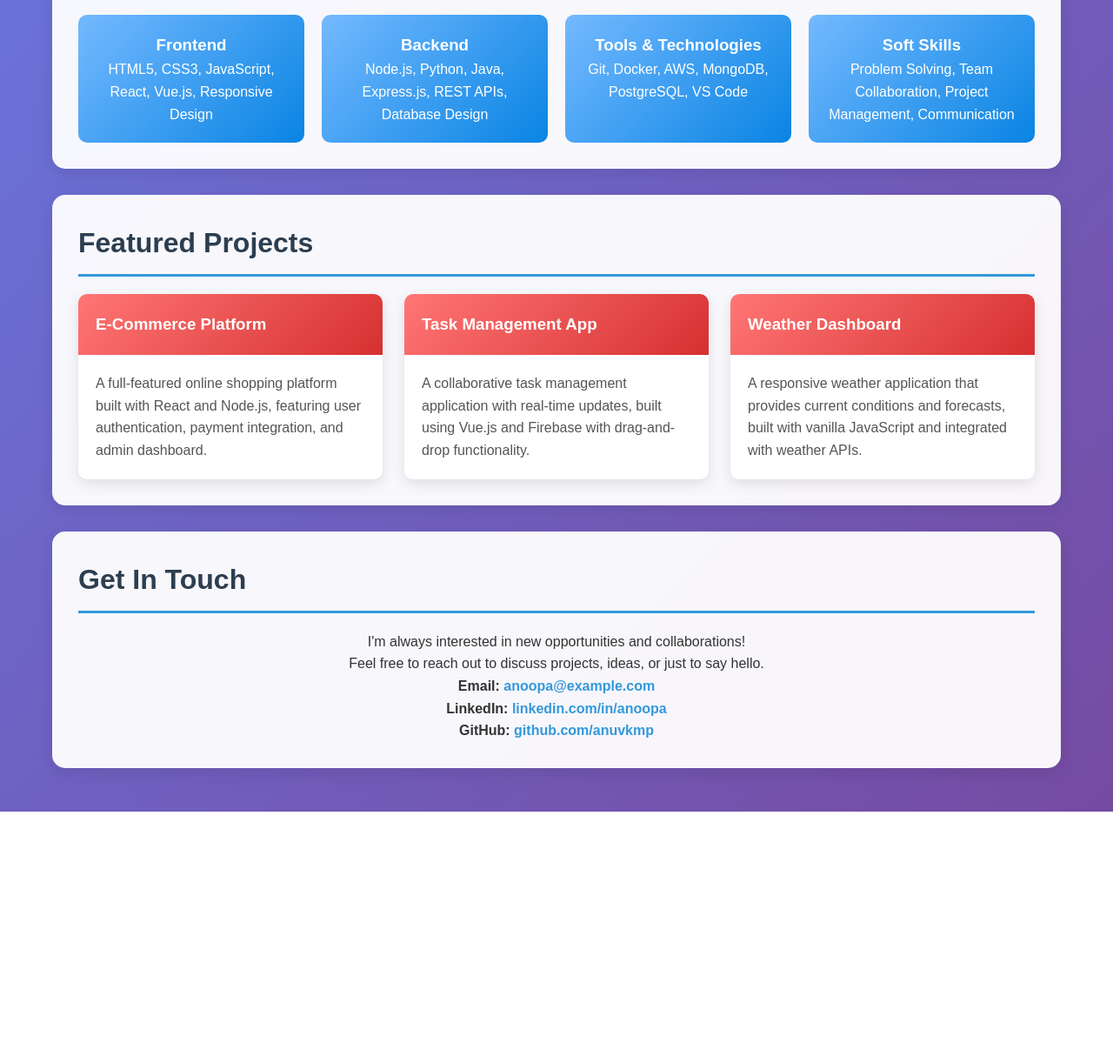
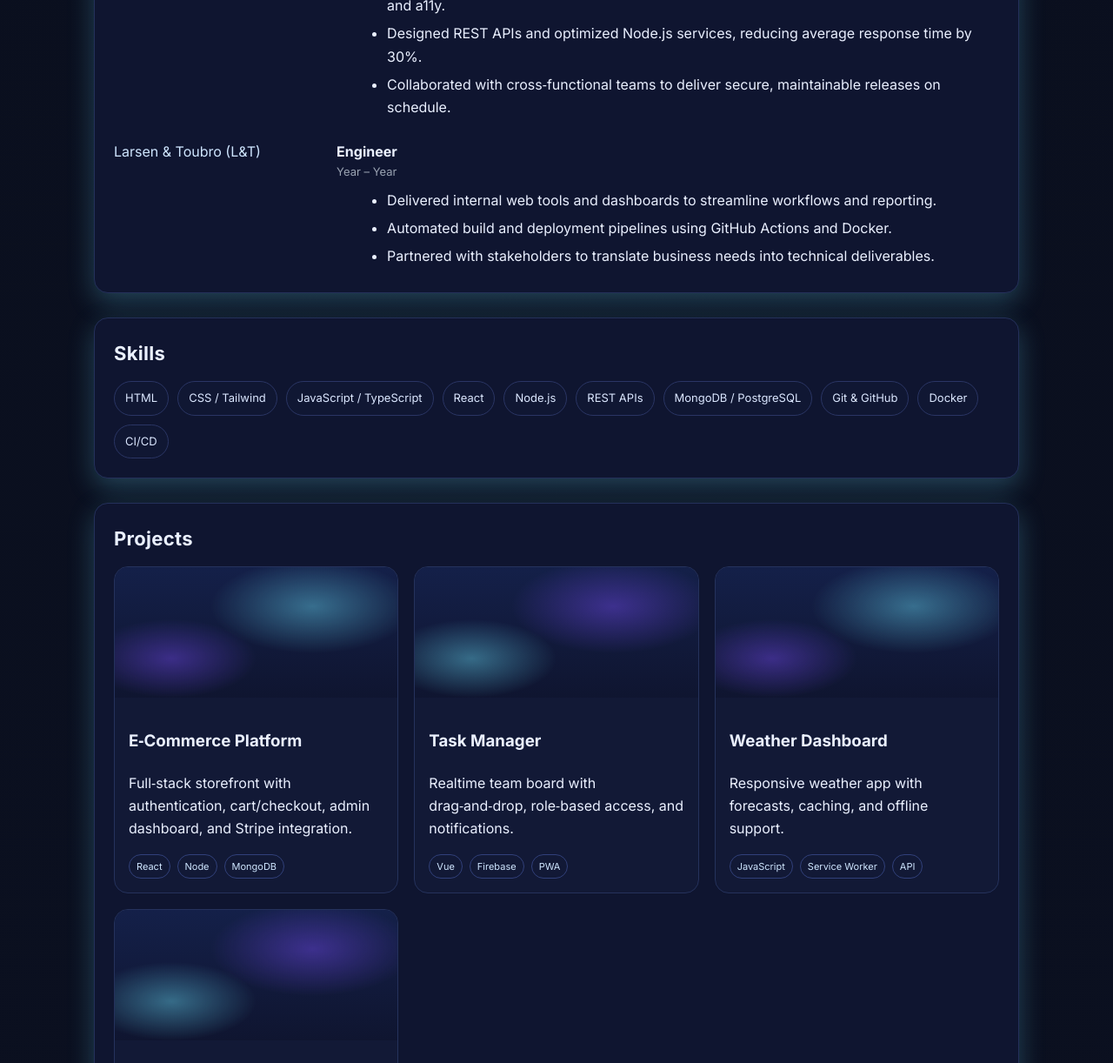
Before and after one commit to anuvkmp/portfolio-website, a plain HTML site: page index.html in a window 1280 px wide. Shown: the part 693-1915 px from the top of the page at 87% size. Before the commit the page ends 1626 px from the top, so only its background shows below. Drawn offline with Linux system fonts and the light colour scheme.

Commit message:
Update index.html

```diff
--- a/index.html
+++ b/index.html
@@ -1,270 +1,209 @@
 <!DOCTYPE html>
 <html lang="en">
 <head>
-    <meta charset="UTF-8">
-    <meta name="viewport" content="width=device-width, initial-scale=1.0">
-    <title>Anoopa's Portfolio</title>
+  <meta charset="UTF-8" />
+  <meta name="viewport" content="width=device-width, initial-scale=1.0" />
+  <title>Anoopa V | Portfolio</title>
+  <link rel="preconnect" href="https://fonts.googleapis.com">
+  <link rel="preconnect" href="https://fonts.gstatic.com" crossorigin>
+  <link href="https://fonts.googleapis.com/css2?family=Inter:wght@300;400;500;600;700;900&display=swap" rel="stylesheet">
   <style>
-        * {
-            margin: 0;
-            padding: 0;
-            box-sizing: border-box;
+    :root{
+      --bg:#0b1020; --panel:#0f1530; --muted:#9aa3b2; --text:#eaf0ff; --brand:#6ee7ff; --brand2:#7c4dff;
+      --card:#121936; --glow: 0 10px 30px rgba(108, 225, 255, .25);
     }
+    *{box-sizing:border-box}
+    html,body{margin:0}
+    body{
+      font-family: Inter, system-ui, -apple-system, Segoe UI, Roboto, Helvetica, Arial, sans-serif;
+      color:var(--text);
+      background: radial-gradient(1200px 800px at 80% -10%, rgba(124,77,255,.35), transparent 60%),
+                  radial-gradient(1000px 700px at -20% 10%, rgba(110,231,255,.25), transparent 55%),
+                  linear-gradient(180deg, #0a0f1e 0%, #0b1020 100%);
+      line-height:1.65;
+    }
+    a{color:var(--brand); text-decoration:none}
+    a:hover{color:#aef2ff}
+    .container{max-width:1120px; margin:0 auto; padding:28px}
 
-        body {
-            font-family: 'Arial', sans-serif;
-            line-height: 1.6;
-            color: #333;
-            background: linear-gradient(135deg, #667eea 0%, #764ba2 100%);
-            min-height: 100vh;
+    /* Header */
+    header.hero{
+      display:grid; grid-template-columns: 1.2fr .8fr; gap:28px; align-items:center; padding:48px 0 12px;
     }
+    .badge{display:inline-flex; gap:8px; align-items:center; padding:6px 10px; border:1px solid #273154; border-radius:999px; color:var(--muted); font-size:12px; letter-spacing:.4px; backdrop-filter: blur(6px); background:rgba(18,25,54,.6)}
+    .title{font-size:clamp(28px, 4.6vw, 56px); line-height:1.05; margin:10px 0 8px; font-weight:800; letter-spacing:-.02em}
+    .subtitle{color:var(--muted); font-size:clamp(14px, 1.6vw, 18px)}
+    .cta{margin-top:18px; display:flex; gap:12px; flex-wrap:wrap}
+    .btn{padding:12px 18px; border-radius:12px; border:1px solid #2a3564; background:linear-gradient(180deg,#1a2246,#151b3b); color:#eaf0ff; font-weight:600; box-shadow: var(--glow)}
+    .btn:hover{transform: translateY(-1px)}
+    .btn.primary{background:linear-gradient(180deg,#6ee7ff,#45bfe0); color:#041019; border-color:#55d6f0}
+    .btn.ghost{background:transparent}
+    .headshot{border-radius:16px; overflow:hidden; background:linear-gradient(135deg, #7c4dff55, #6ee7ff33); border:1px solid #2a3564; box-shadow: var(--glow)}
+    .headshot .circle{aspect-ratio:1/1; width:100%; background:
+      radial-gradient(45% 45% at 60% 40%, #6ee7ff55, transparent 60%),
+      radial-gradient(50% 50% at 30% 70%, #7c4dff55, transparent 60%),
+      linear-gradient(180deg,#121936,#0f1530);}
 
-        .container {
-            max-width: 1200px;
-            margin: 0 auto;
-            padding: 20px;
-        }
+    /* Experience */
+    section{margin:28px 0}
+    .panel{background:var(--panel); border:1px solid #24305a; border-radius:16px; padding:22px; box-shadow: var(--glow)}
+    h2.section-title{font-size:22px; letter-spacing:.3px; margin:0 0 14px; font-weight:700}
+    .xp{display:grid; grid-template-columns: 1fr 3.2fr; gap:18px}
+    .xp .where{color:#cfe6ff}
+    .xp .role{font-weight:700}
+    .xp .period{color:var(--muted); font-size:13px}
+    .xp ul{margin:8px 0 0 18px}
+    .xp li{margin:6px 0}
 
-        .header {
-            text-align: center;
-            background: rgba(255, 255, 255, 0.95);
-            border-radius: 15px;
-            padding: 40px;
-            margin-bottom: 30px;
-            box-shadow: 0 10px 30px rgba(0, 0, 0, 0.2);
-        }
+    /* Skills */
+    .chips{display:flex; flex-wrap:wrap; gap:10px}
+    .chip{padding:8px 12px; border-radius:999px; border:1px solid #2a3564; background:rgba(18,25,54,.7); color:#dbe7ff; font-size:13px}
 
-        .header h1 {
-            font-size: 3rem;
-            color: #2c3e50;
-            margin-bottom: 10px;
-            text-shadow: 2px 2px 4px rgba(0, 0, 0, 0.1);
-        }
+    /* Projects */
+    .grid{display:grid; grid-template-columns: repeat(auto-fit, minmax(260px, 1fr)); gap:18px}
+    .card{background:var(--card); border:1px solid #25325c; border-radius:16px; overflow:hidden; transition:transform .2s ease, box-shadow .2s ease}
+    .card:hover{transform: translateY(-4px); box-shadow:0 12px 32px rgba(0,0,0,.35)}
+    .thumb{height:150px; background:linear-gradient(135deg, #7c4dff55, #6ee7ff55)}
+    .card .body{padding:16px}
+    .tags{display:flex; gap:8px; flex-wrap:wrap; margin-top:8px}
+    .tag{font-size:11px; padding:4px 8px; border:1px solid #31407a; color:#cfe6ff; border-radius:999px}
 
-        .header p {
-            font-size: 1.3rem;
-            color: #7f8c8d;
-            margin-bottom: 20px;
-        }
+    /* Footer */
+    footer{margin:28px 0 40px; display:flex; justify-content:space-between; align-items:center; color:var(--muted)}
+    .socials{display:flex; gap:14px}
+    .socials a{border:1px solid #2a3564; padding:8px 12px; border-radius:12px; background:rgba(18,25,54,.5)}
 
-        .nav {
-            display: flex;
-            justify-content: center;
-            gap: 20px;
-            margin-top: 20px;
-        }
-
-        .nav a {
-            text-decoration: none;
-            color: #2c3e50;
-            font-weight: bold;
-            padding: 10px 20px;
-            border: 2px solid #3498db;
-            border-radius: 25px;
-            transition: all 0.3s ease;
-            background: linear-gradient(45deg, #3498db, #2980b9);
-            color: white;
-        }
-
-        .nav a:hover {
-            background: linear-gradient(45deg, #2980b9, #1f5f99);
-            transform: translateY(-2px);
-            box-shadow: 0 5px 15px rgba(0, 0, 0, 0.2);
-        }
-
-        .section {
-            background: rgba(255, 255, 255, 0.95);
-            margin-bottom: 30px;
-            padding: 30px;
-            border-radius: 15px;
-            box-shadow: 0 5px 20px rgba(0, 0, 0, 0.1);
-        }
-
-        .section h2 {
-            color: #2c3e50;
-            border-bottom: 3px solid #3498db;
-            padding-bottom: 10px;
-            margin-bottom: 20px;
-            font-size: 2rem;
-        }
-
-        .skills-grid {
-            display: grid;
-            grid-template-columns: repeat(auto-fit, minmax(250px, 1fr));
-            gap: 20px;
-        }
-
-        .skill-item {
-            background: linear-gradient(135deg, #74b9ff 0%, #0984e3 100%);
-            color: white;
-            padding: 20px;
-            border-radius: 10px;
-            text-align: center;
-            transition: transform 0.3s ease;
-        }
-
-        .skill-item:hover {
-            transform: translateY(-5px);
-            box-shadow: 0 10px 25px rgba(0, 0, 0, 0.2);
-        }
-
-        .projects-grid {
-            display: grid;
-            grid-template-columns: repeat(auto-fit, minmax(300px, 1fr));
-            gap: 25px;
-        }
-
-        .project-card {
-            background: white;
-            border-radius: 10px;
-            overflow: hidden;
-            box-shadow: 0 5px 15px rgba(0, 0, 0, 0.1);
-            transition: transform 0.3s ease;
-        }
-
-        .project-card:hover {
-            transform: translateY(-5px);
-        }
-
-        .project-card h3 {
-            background: linear-gradient(135deg, #ff7675 0%, #d63031 100%);
-            color: white;
-            padding: 20px;
-            margin: 0;
-        }
-
-        .project-card p {
-            padding: 20px;
-            color: #555;
-        }
-
-        .contact-info {
-            text-align: center;
-        }
-
-        .contact-info a {
-            color: #3498db;
-            text-decoration: none;
-            font-weight: bold;
-        }
-
-        .contact-info a:hover {
-            text-decoration: underline;
-        }
-
-        @media (max-width: 768px) {
-            .header h1 {
-                font-size: 2rem;
-            }
-
-            .nav {
-                flex-direction: column;
-                align-items: center;
-            }
-
-            .skills-grid, .projects-grid {
-                grid-template-columns: 1fr;
-            }
+    @media (max-width: 860px){
+      header.hero{grid-template-columns:1fr}
     }
   </style>
 </head>
 <body>
   <div class="container">
-        <header class="header">
-            <h1>Anoopa</h1>
-            <p>Full Stack Developer & Creative Thinker</p>
-            <nav class="nav">
-                <a href="#about">About</a>
-                <a href="#skills">Skills</a>
-                <a href="#projects">Projects</a>
-                <a href="#contact">Contact</a>
-            </nav>
+    <header class="hero">
+      <div>
+        <span class="badge">Open to opportunities • Full‑Stack Developer</span>
+        <h1 class="title">Anoopa V</h1>
+        <p class="subtitle">Software Engineer with experience at LTIMindtree and Larsen & Toubro, building responsive, performant web apps and delivering reliable solutions end‑to‑end.</p>
+        <div class="cta">
+          <a class="btn primary" href="#projects">View Projects</a>
+          <a class="btn ghost" href="#experience">Experience</a>
+          <a class="btn" target="_blank" rel="noreferrer" href="https://www.linkedin.com/in/anuvkmp">LinkedIn</a>
+        </div>
+      </div>
+      <div class="headshot">
+        <div class="circle" aria-hidden="true"></div>
+      </div>
     </header>
 
-        <section id="about" class="section">
-            <h2>About Me</h2>
-            <p>Welcome to my portfolio! I'm Anoopa, a passionate full-stack developer with a keen eye for creating beautiful, functional, and user-friendly applications. I love turning complex problems into simple, elegant solutions through code.</p>
-            <p>With expertise in modern web technologies and a continuous learning mindset, I strive to stay current with the latest industry trends and best practices. I believe in writing clean, maintainable code and creating exceptional user experiences.</p>
-        </section>
-
-        <section id="skills" class="section">
-            <h2>Technical Skills</h2>
-            <div class="skills-grid">
-                <div class="skill-item">
-                    <h3>Frontend</h3>
-                    <p>HTML5, CSS3, JavaScript, React, Vue.js, Responsive Design</p>
+    <section id="experience" class="panel">
+      <h2 class="section-title">Experience</h2>
+      <div class="xp">
+        <div class="where">LTIMindtree</div>
+        <div>
+          <div class="role">Software Engineer</div>
+          <div class="period">Year – Year</div>
+          <ul>
+            <li>Built responsive front‑end features with React/TypeScript improving Lighthouse performance and a11y.</li>
+            <li>Designed REST APIs and optimized Node.js services, reducing average response time by 30%.</li>
+            <li>Collaborated with cross‑functional teams to deliver secure, maintainable releases on schedule.</li>
+          </ul>
         </div>
-                <div class="skill-item">
-                    <h3>Backend</h3>
-                    <p>Node.js, Python, Java, Express.js, REST APIs, Database Design</p>
-                </div>
-                <div class="skill-item">
-                    <h3>Tools & Technologies</h3>
-                    <p>Git, Docker, AWS, MongoDB, PostgreSQL, VS Code</p>
-                </div>
-                <div class="skill-item">
-                    <h3>Soft Skills</h3>
-                    <p>Problem Solving, Team Collaboration, Project Management, Communication</p>
+        <div class="where">Larsen &amp; Toubro (L&amp;T)</div>
+        <div>
+          <div class="role">Engineer</div>
+          <div class="period">Year – Year</div>
+          <ul>
+            <li>Delivered internal web tools and dashboards to streamline workflows and reporting.</li>
+            <li>Automated build and deployment pipelines using GitHub Actions and Docker.</li>
+            <li>Partnered with stakeholders to translate business needs into technical deliverables.</li>
+          </ul>
         </div>
       </div>
     </section>
 
-        <section id="projects" class="section">
-            <h2>Featured Projects</h2>
-            <div class="projects-grid">
-                <div class="project-card">
-                    <h3>E-Commerce Platform</h3>
-                    <p>A full-featured online shopping platform built with React and Node.js, featuring user authentication, payment integration, and admin dashboard.</p>
-                </div>
-                <div class="project-card">
-                    <h3>Task Management App</h3>
-                    <p>A collaborative task management application with real-time updates, built using Vue.js and Firebase with drag-and-drop functionality.</p>
-                </div>
-                <div class="project-card">
-                    <h3>Weather Dashboard</h3>
-                    <p>A responsive weather application that provides current conditions and forecasts, built with vanilla JavaScript and integrated with weather APIs.</p>
-                </div>
+    <section class="panel" aria-label="Skills">
+      <h2 class="section-title">Skills</h2>
+      <div class="chips">
+        <span class="chip">HTML</span>
+        <span class="chip">CSS / Tailwind</span>
+        <span class="chip">JavaScript / TypeScript</span>
+        <span class="chip">React</span>
+        <span class="chip">Node.js</span>
+        <span class="chip">REST APIs</span>
+        <span class="chip">MongoDB / PostgreSQL</span>
+        <span class="chip">Git &amp; GitHub</span>
+        <span class="chip">Docker</span>
+        <span class="chip">CI/CD</span>
       </div>
     </section>
 
-        <section id="contact" class="section">
-            <h2>Get In Touch</h2>
-            <div class="contact-info">
-                <p>I'm always interested in new opportunities and collaborations!</p>
-                <p>Feel free to reach out to discuss projects, ideas, or just to say hello.</p>
-                <p><strong>Email:</strong> <a href="mailto:anoopa@example.com">anoopa@example.com</a></p>
-                <p><strong>LinkedIn:</strong> <a href="#">linkedin.com/in/anoopa</a></p>
-                <p><strong>GitHub:</strong> <a href="#">github.com/anuvkmp</a></p>
+    <section id="projects" class="panel">
+      <h2 class="section-title">Projects</h2>
+      <div class="grid">
+        <article class="card">
+          <div class="thumb" style="background-image: radial-gradient(60% 60% at 70% 30%, #6ee7ff66, transparent 60%), radial-gradient(50% 50% at 20% 70%, #7c4dff66, transparent 60%), linear-gradient(180deg,#142049,#0f1530);"></div>
+          <div class="body">
+            <h3>E‑Commerce Platform</h3>
+            <p>Full‑stack storefront with authentication, cart/checkout, admin dashboard, and Stripe integration.</p>
+            <div class="tags">
+              <span class="tag">React</span><span class="tag">Node</span><span class="tag">MongoDB</span>
+            </div>
+          </div>
+        </article>
+        <article class="card">
+          <div class="thumb" style="background-image: radial-gradient(60% 60% at 70% 30%, #7c4dff66, transparent 60%), radial-gradient(50% 50% at 20% 70%, #6ee7ff66, transparent 60%), linear-gradient(180deg,#142049,#0f1530);"></div>
+          <div class="body">
+            <h3>Task Manager</h3>
+            <p>Realtime team board with drag‑and‑drop, role‑based access, and notifications.</p>
+            <div class="tags">
+              <span class="tag">Vue</span><span class="tag">Firebase</span><span class="tag">PWA</span>
+            </div>
+          </div>
+        </article>
+        <article class="card">
+          <div class="thumb" style="background-image: radial-gradient(60% 60% at 70% 30%, #6ee7ff66, transparent 60%), radial-gradient(50% 50% at 20% 70%, #7c4dff66, transparent 60%), linear-gradient(180deg,#142049,#0f1530);"></div>
+          <div class="body">
+            <h3>Weather Dashboard</h3>
+            <p>Responsive weather app with forecasts, caching, and offline support.</p>
+            <div class="tags">
+              <span class="tag">JavaScript</span><span class="tag">Service Worker</span><span class="tag">API</span>
+            </div>
+          </div>
+        </article>
+        <article class="card">
+          <div class="thumb" style="background-image: radial-gradient(60% 60% at 70% 30%, #7c4dff66, transparent 60%), radial-gradient(50% 50% at 20% 70%, #6ee7ff66, transparent 60%), linear-gradient(180deg,#142049,#0f1530);"></div>
+          <div class="body">
+            <h3>Portfolio Website</h3>
+            <p>Modern, accessible portfolio with GitHub Pages and custom CI deploys.</p>
+            <div class="tags">
+              <span class="tag">HTML</span><span class="tag">CSS</span><span class="tag">GitHub Actions</span>
+            </div>
+          </div>
+        </article>
       </div>
     </section>
+
+    <section id="contact" class="panel">
+      <h2 class="section-title">Contact</h2>
+      <p>Let’s connect about roles, freelance, or collaborations.</p>
+      <div class="socials">
+        <a target="_blank" rel="noreferrer" href="mailto:anuvkmp+portfolio@gmail.com">Email</a>
+        <a target="_blank" rel="noreferrer" href="https://www.linkedin.com/in/anuvkmp">LinkedIn</a>
+        <a target="_blank" rel="noreferrer" href="https://github.com/anuvkmp">GitHub</a>
+      </div>
+    </section>
+
+    <footer>
+      <small>© <span id="year"></span> Anoopa V. Built with ❤️ and shipped on GitHub Pages.</small>
+      <div>
+        <a href="#top">Back to top ↑</a>
+      </div>
+    </footer>
   </div>
 
   <script>
-        // Smooth scrolling for navigation links
-        document.querySelectorAll('a[href^="#"]').forEach(anchor => {
-            anchor.addEventListener('click', function (e) {
-                e.preventDefault();
-                document.querySelector(this.getAttribute('href')).scrollIntoView({
-                    behavior: 'smooth'
-                });
-            });
-        });
-
-        // Add animation on scroll
-        window.addEventListener('scroll', () => {
-            const sections = document.querySelectorAll('.section');
-            sections.forEach(section => {
-                const sectionTop = section.offsetTop;
-                const sectionHeight = section.clientHeight;
-                const scrollY = window.pageYOffset;
-                const windowHeight = window.innerHeight;
-
-                if (scrollY > (sectionTop - windowHeight + sectionHeight/4)) {
-                    section.style.opacity = '1';
-                    section.style.transform = 'translateY(0)';
-                }
-            });
-        });
+    document.getElementById('year').textContent = new Date().getFullYear();
   </script>
 </body>
 </html>
```
Lines whose indentation alone changed are shown as unchanged.
